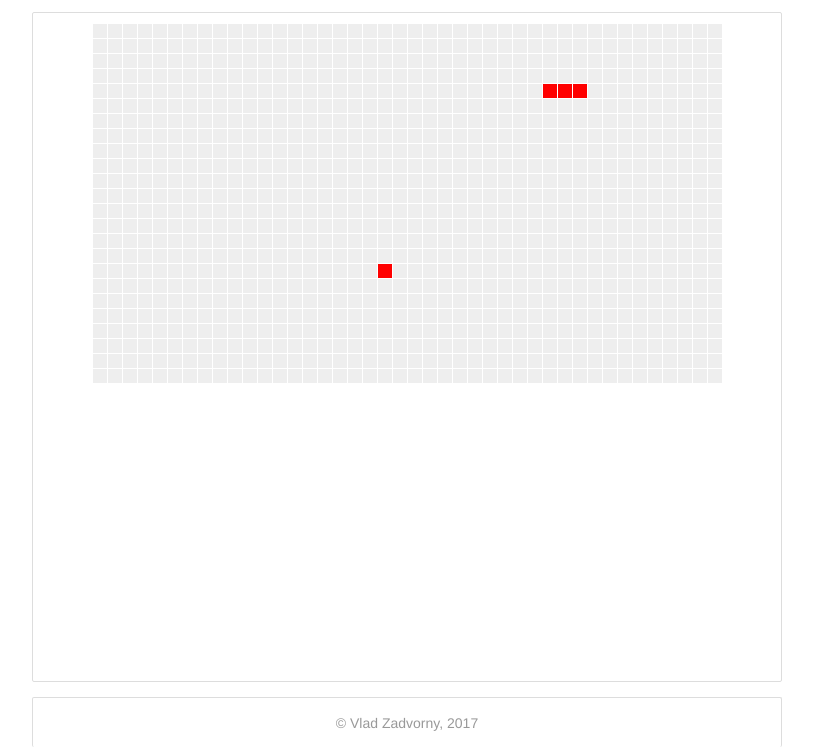
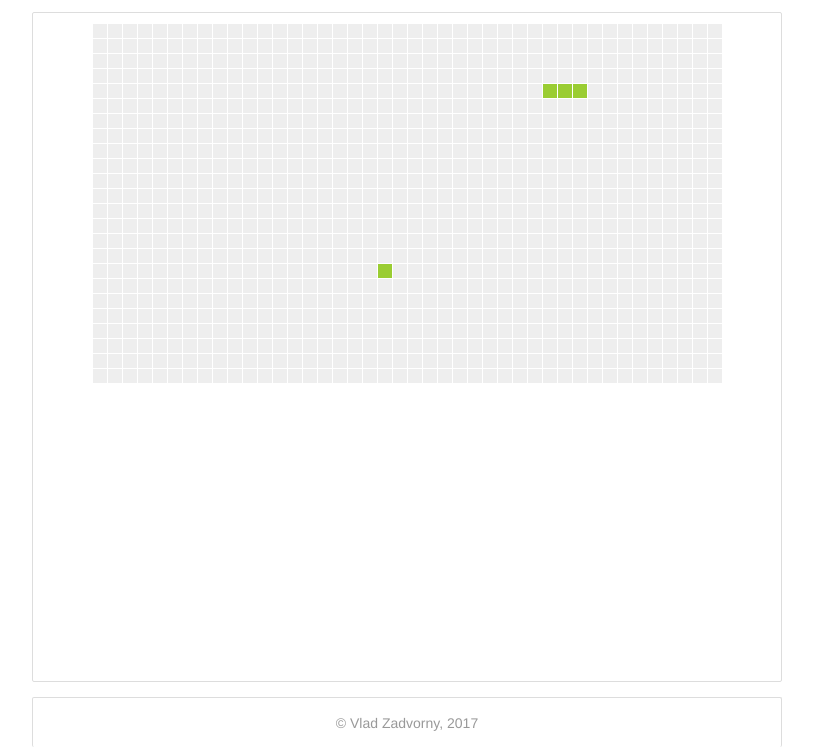
Before and after one commit to vladzadvorny/snake, a plain HTML site: page index.html in a window 1280 px wide. Shown: the part 53-800 px from the top of the page, without its empty margins (233-1046 px from the left). Drawn offline with Linux system fonts and the light colour scheme.

Commit message:
Pre-Alpha #2

```diff
--- a/scripts/script.js
+++ b/scripts/script.js
@@ -1,4 +1,5 @@
 window.onload = function () {
+    document.body.focus();
     var size = {x: 42, y: 24};
     var score = 0;
 
@@ -128,7 +129,7 @@ window.onload = function () {
         this.nextDirection = newDirection;
     };
 
-    document.onkeydown = function (e) {
+    document.body.onkeydown = function (e) {
         e = e || window.event;
         var newDirection;
 
--- a/styles/style.scss
+++ b/styles/style.scss
@@ -77,6 +77,6 @@ body {
   }
 
   table td.red {
-    background-color: red;
+    background-color: yellowgreen;
   }
 }
```
Also changed, not shown: styles/style.css, 1 other file.
